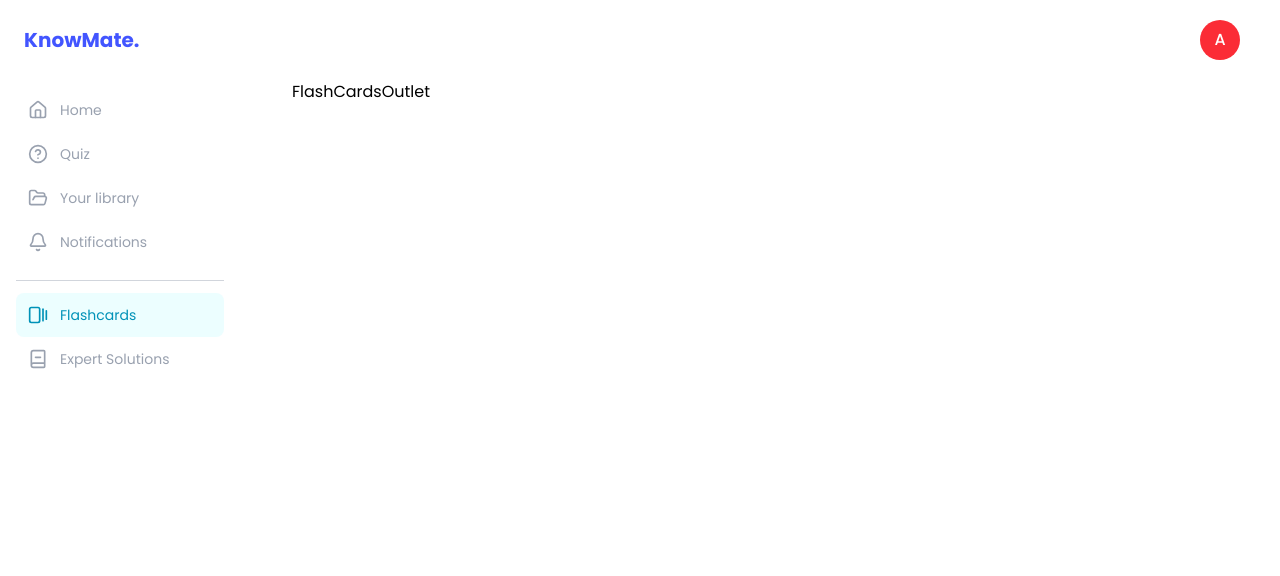
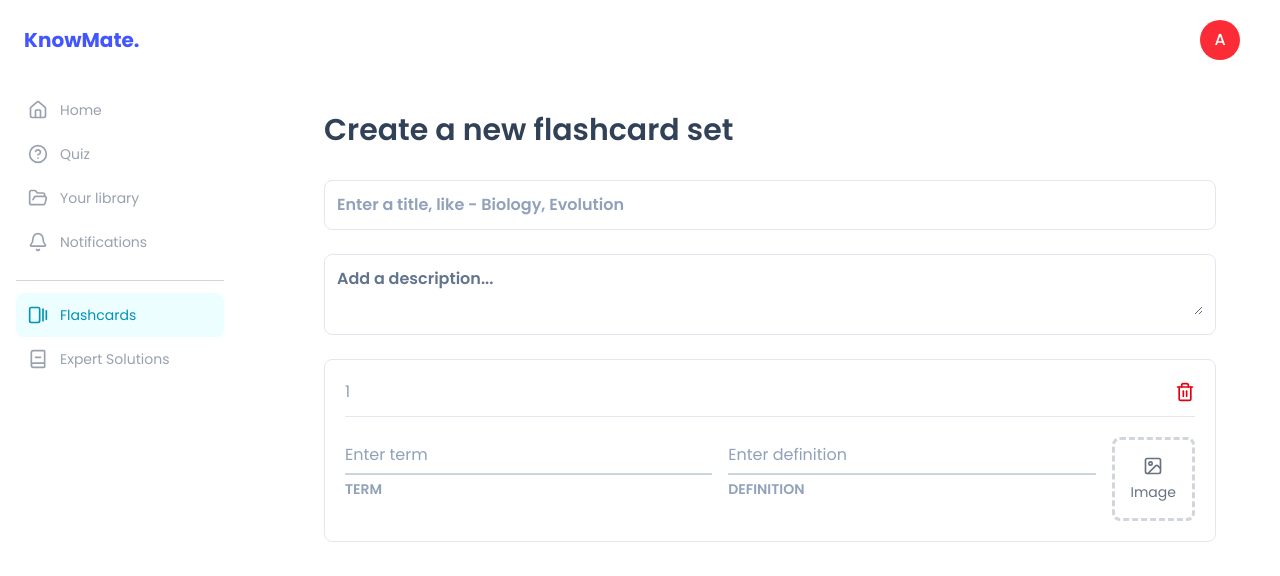
Before and after one commit to gideonadjei94/KnowMateFrontend, a React (Vite) app: page /dashboard/flashcards in a window 1280 px wide. Shown: the top 576 px of the page. Built offline with nearby package versions, Linux system fonts and the light colour scheme; the HTML template or start-up script is replaced by a standard one.

Commit message:
FlashCard form

```diff
--- a/src/pages/Dashboard/FlashCardsOutlet.jsx
+++ b/src/pages/Dashboard/FlashCardsOutlet.jsx
@@ -1,3 +1,59 @@
+import { Image, Trash2 } from "lucide-react";
+
 export default function FlashCardsOutlet() {
-  return <div>FlashCardsOutlet</div>;
+  return (
+    <div className="  w-full h-full p-8">
+      <p className="text-3xl font-semibold text-slate-700 mb-4">
+        Create a new flashcard set
+      </p>
+
+      <form className="mt-8">
+        <div className="bg-white rounded-lg p-3 mb-6 border border-slate-200">
+          <input
+            type="text"
+            placeholder="Enter a title, like - Biology, Evolution"
+            className="w-full font-semibold  text-slate-800 placeholder-slate-400 focus:outline-none "
+          />
+        </div>
+        <div className="bg-white rounded-lg p-3 border border-slate-200">
+          <textarea
+            placeholder="Add a description..."
+            className="w-full font-semibold  text-slate-800 placeholder-slate-500 focus:outline-none "
+          />
+        </div>
+
+        {/* flashcard form */}
+        <div className="mt-6 bg-white rounded-lg p-5 border border-slate-200">
+          <div className="flex items-center justify-between text-slate-400 border-b pb-3 border-slate-200 ">
+            <p>1</p>
+            <Trash2 className="size-5 cursor-pointer text-red-600" />
+          </div>
+
+          <div className="flex gap-x-4 mt-5">
+            <div className="w-[45%]">
+              <input
+                type="text"
+                placeholder="Enter term"
+                className="outline-none py-1.5 border-b-2 placeholder-slate-400 border-slate-300 mb-1 w-full"
+              />
+              <p className="text-slate-400 font-semibold text-sm">TERM</p>
+            </div>
+            <div className="w-[45%]">
+              <input
+                type="text"
+                placeholder="Enter definition"
+                className="outline-none py-1.5 border-b-2 placeholder-slate-400 border-slate-300 mb-1 w-full"
+              />
+              <p className="text-slate-400 font-semibold text-sm">DEFINITION</p>
+            </div>
+
+            <div className="flex flex-col gap-y-1.5 items-center border-3 border-dashed border-gray-300 rounded-lg p-4 text-gray-500 cursor-pointer">
+              <Image className="size-5" />
+              <p className="text-sm">Image</p>
+            </div>
+          </div>
+        </div>
+      </form>
+    </div>
+  );
 }
```
